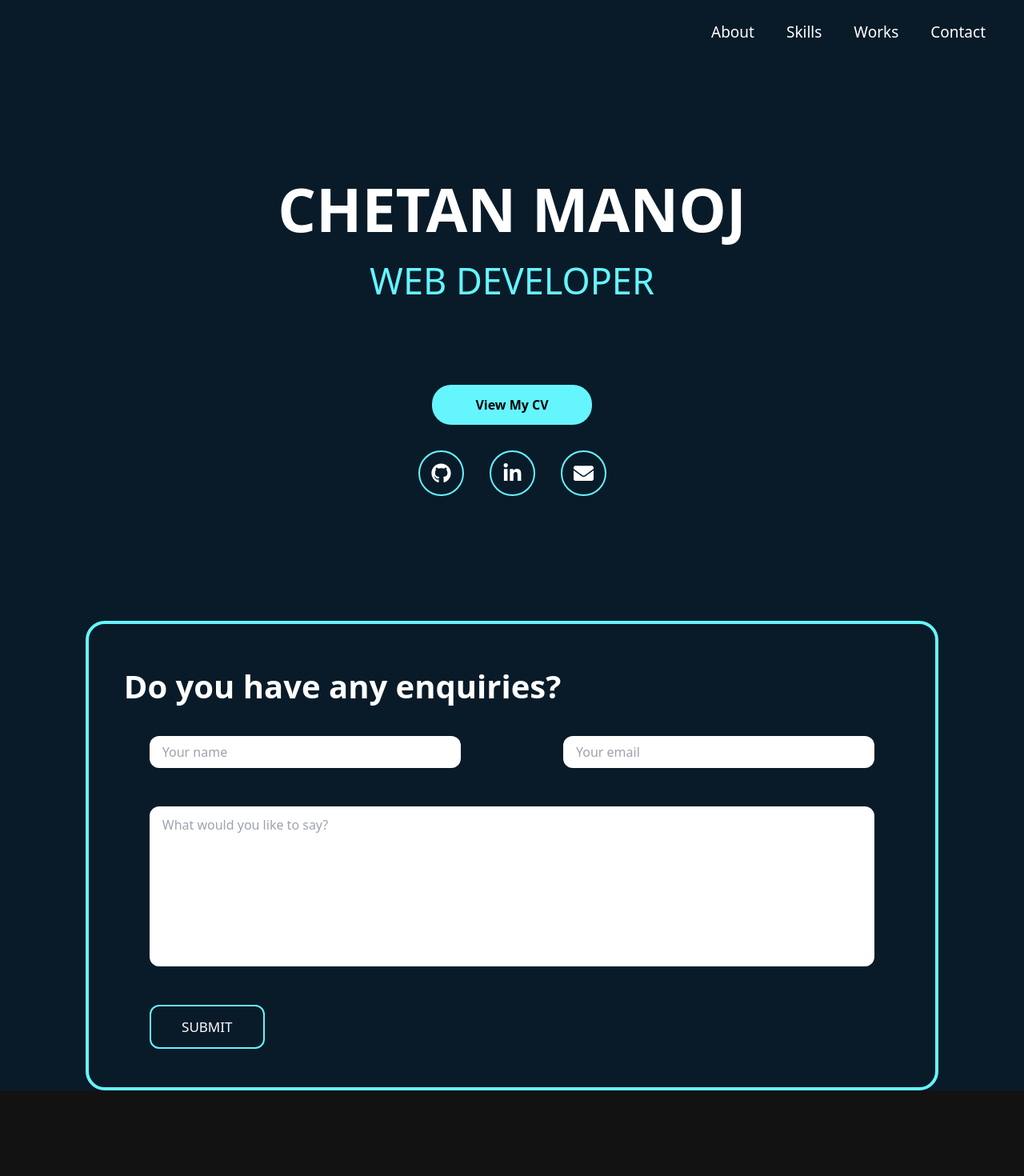
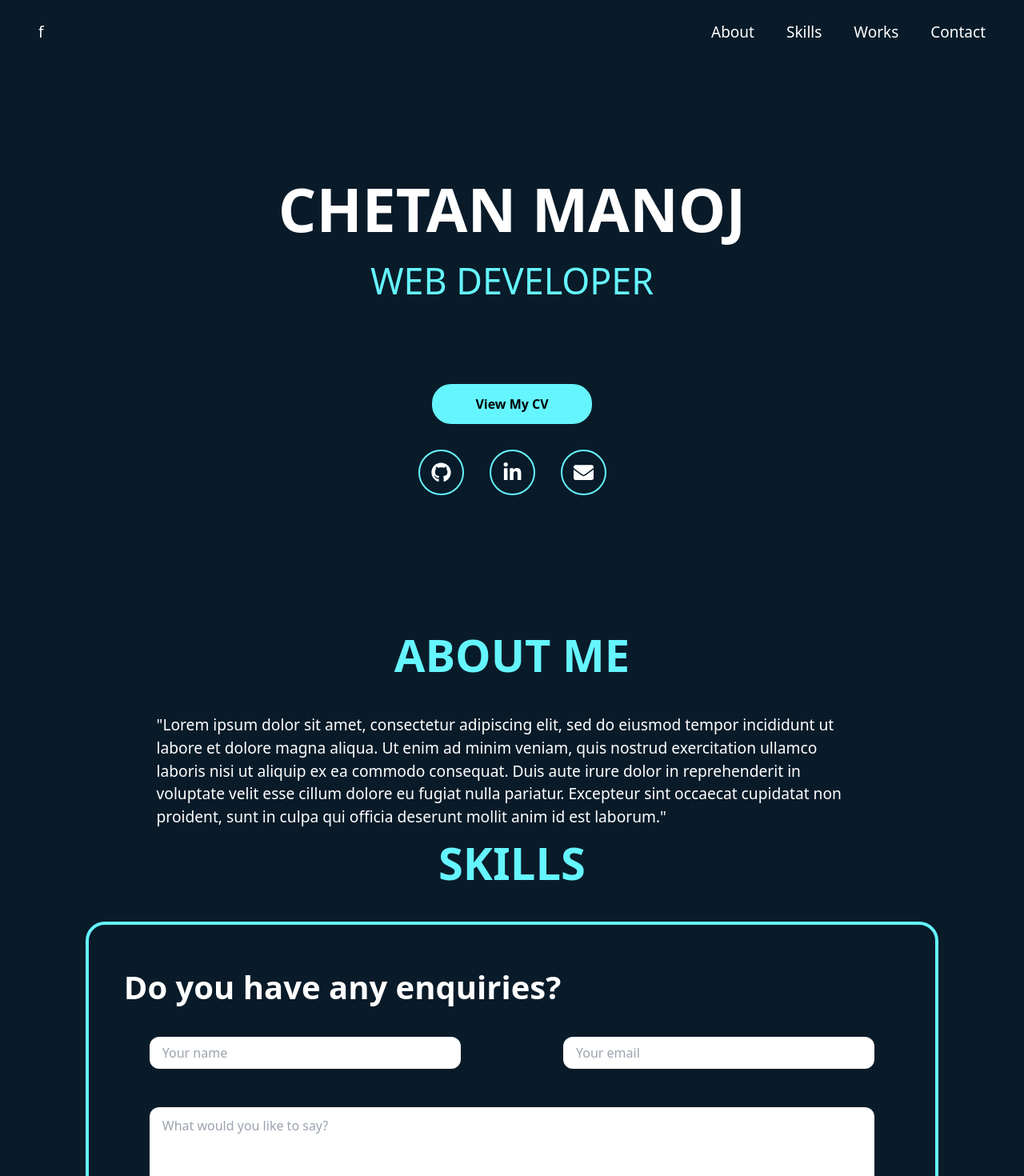
Before and after one commit to chetanmanoj/portfolio, a React (Vite) app: page / in a window 1280 px wide. Shown: the top 1470 px of the page at 80% size. Before the commit the page ends 1363 px from the top, so only its background shows below. Built offline with nearby package versions, Linux system fonts and the light colour scheme.

Commit message:
WIP: Working on about and skills section

```diff
--- a/package.json
+++ b/package.json
@@ -10,10 +10,13 @@
     "preview": "vite preview"
   },
   "dependencies": {
+    "@emailjs/browser": "^3.11.0",
+    "@react-three/fiber": "^8.13.0",
     "framer-motion": "^10.12.4",
     "react": "^18.2.0",
     "react-dom": "^18.2.0",
-    "react-icons": "^4.8.0"
+    "react-icons": "^4.8.0",
+    "react-router-dom": "^6.11.0"
   },
   "devDependencies": {
     "@types/react": "^18.0.28",
--- a/src/App.jsx
+++ b/src/App.jsx
@@ -1,7 +1,11 @@
 import NavBar from "./components/NavBar"
 
 import About from "./sections/About"
+import RealAbout from "./sections/RealAbout"
+import Skills from "./sections/Skills"
+import Works from "./sections/Works"
 import Contact from "./sections/Contact"
+
 
 function App() {
 
@@ -12,6 +16,9 @@ function App() {
      <NavBar/>
      <div className="flex flex-col justify-center items-center">
      <About/>
+     <RealAbout/>
+     <Skills/>
+     <Works/>
      <Contact/>
      </div>
     </div>
--- a/src/components/NavBar.jsx
+++ b/src/components/NavBar.jsx
@@ -1,5 +1,7 @@
 import React, {useState} from 'react'
 import {motion} from 'framer-motion'
+import { Link } from 'react-router-dom'
+
 
 import { navLinks } from '../constants'
 
@@ -7,12 +9,29 @@ const NavBar = () => {
   const[active, setActive] = useState('')
 
   return (
-    <motion.div className='bg-transparent h-[80px] rounded-b-[35px] text-[19px] flex flex-row-reverse items-center'
+    <motion.div className='bg-transparent h-[80px] rounded-b-[35px] text-[19px] flex flex-row items-center justify-between'
     initial={{ opacity: 0 }}
     animate={{ opacity: 1 }}
     transition={{duration:1}}
     >
-     <ul className='list-none flex justify-end text-white items-start flex-row gap-[40px] mr-12'>
+      {/* <Link
+          to='/'
+          // className='flex items-center gap-2'
+          onClick={() => {
+            setActive("");
+            window.scrollTo(0, 0);
+          }}
+        > */}
+      <button className='flex justify-start items-start ml-12'
+       onClick={() => {
+        setActive("");
+        window.scrollTo(0, 0);
+      }}>
+        f
+      </button>
+      {/* </Link> */}
+
+     <ul className='list-none flex justify-end text-white items-end flex-row gap-[40px] mr-12'>
      {navLinks.map((nav) => (
      <li
       key={nav.id}
--- a/src/sections/About.jsx
+++ b/src/sections/About.jsx
@@ -1,25 +1,46 @@
-import React from 'react'
+import React, {useState, useEffect} from 'react'
 import {motion} from 'framer-motion'
 import {FaGithub, FaLinkedinIn, FaEnvelope} from 'react-icons/fa'
 
 const About = () => {
+
+  const headlines = ['COMPUTER SCIENCE ENGINEER', 'WEB DEVELOPER']
+
+  const [currentIndex, setCurrentIndex] = useState(0)
+  const[currentHead,setCurrentHead] = useState(headlines[currentIndex])
+
+
+  useEffect(() => {
+    const intervalId = setInterval(() => {
+      setCurrentIndex((currentIndex + 1) % headlines.length)
+    }, 5000)
+    return () => clearInterval(intervalId)
+  },[currentIndex, headlines.length])
+
+  useEffect(() => {
+    setCurrentHead(headlines[currentIndex]);
+  }, [currentIndex, headlines]);
+
   return (
     <motion.section
 
-    id='about'
-    className='bg-transparent w-10/12 flex h-[600px] mt-8 mb-16'
+    // id='about'
+    className='bg-transparent w-10/12 flex h-[37.5rem] mt-8 mb-16'
     initial={{opacity:0, x:-150}}
     animate={{opacity:1, x:0}}
     transition={{duration:1}}
     >
         <div className='flex flex-1 items-center justify-center flex-col'>
-            <span className='text-[75px] text-white font-bold'>CHETAN MANOJ</span>
-            <span className='text-[#65f5ff] text-[45px]'>WEB DEVELOPER</span>
+            <span className='text-[4.68rem] text-white font-bold'>CHETAN MANOJ</span>
+            <motion.span
+
+            className='text-[#65f5ff] text-[2.8rem]'>
+              {currentHead}</motion.span>
             <a onClick={()=>window.open('https://drive.google.com/file/d/1ajd4MBXQUU0-XF-AzeX3_HwDz5_ZLyhC/view?usp=share_link')}
             className='mt-24'
             >
             <motion.button
-              className='bg-[#65f5ff] text-black w-[200px] font-bold h-[50px] rounded-3xl'
+              className='bg-[#65f5ff] text-black w-[12.5rem] font-bold h-[3.125rem] rounded-3xl'
               whileHover={{boxShadow:"0px 0px 12px rgb(255,255,255)",
               border:'1px solid white',
               scale:1.05,
@@ -32,7 +53,7 @@ const About = () => {
             <a onClick={()=>window.open('https://github.com/chetanmanoj')}>
             <motion.button
             whileHover={{scale:1.05, border:'1px solid white'}}
-            className='flex items-center justify-center text-white text-[25px] rounded-[30px] border-solid border-2 h-[57px] w-[57px] border-[#65f5ff] hover:border-0 hover:bg-black hover:text-[#65f5ff] transition-75'>
+            className='flex items-center justify-center text-white text-[1.563rem] rounded-[1.875rem] border-solid border-2 h-[3.563rem] w-[3.563rem] border-[#65f5ff] hover:border-0 hover:bg-black hover:text-[#65f5ff] transition-75'>
             <FaGithub/>
             </motion.button>
 
@@ -41,7 +62,7 @@ const About = () => {
             <a onClick={()=>window.open('https://www.linkedin.com/in/chetan-manoj/')}>
             <motion.button
             whileHover={{scale:1.05, border:'1px solid white'}}
-            className='flex items-center justify-center text-white text-[25px] rounded-[30px] border-solid border-2 h-[57px] w-[57px] border-[#65f5ff] hover:border-0 hover:bg-black hover:text-[#65f5ff] transition-75'>
+            className='flex items-center justify-center text-white text-[1.563rem] rounded-[1.875rem] border-solid border-2 h-[3.563rem] w-[3.563rem] border-[#65f5ff] hover:border-0 hover:bg-black hover:text-[#65f5ff] transition-75'>
             <FaLinkedinIn/>
             </motion.button>
 
@@ -50,7 +71,7 @@ const About = () => {
             <a onClick={()=>window.open('mailto:chetanmanoj2001@gmail.com')}>
             <motion.button
             whileHover={{scale:1.05, border:'1px solid white'}}
-            className='flex items-center justify-center text-white text-[25px] rounded-[30px] border-solid border-2 h-[57px] w-[57px] border-[#65f5ff] hover:border-0 hover:bg-black hover:text-[#65f5ff] transition-75'>
+            className='flex items-center justify-center text-white text-[1.563rem] rounded-[1.875rem] border-solid border-2 h-[3.563rem] w-[3.563rem] border-[#65f5ff] hover:border-0 hover:bg-black hover:text-[#65f5ff] transition-75'>
             <FaEnvelope/>
             </motion.button>
 
--- a/src/sections/Contact.jsx
+++ b/src/sections/Contact.jsx
@@ -4,12 +4,12 @@ import {motion} from 'framer-motion'
 const Contact = () => {
   return (
     <motion.section id='contact'
-      className='h-full w-10/12 bg-transparent border-4 border-solid border-[#65f5ff] rounded-3xl flex justify-center'
+      className='h-full w-10/12 bg-transparent border-4 border-solid border-[#65f5ff] rounded-3xl flex justify-center mb-24'
       initial={{x:-150}}
       animate={{x:0}}
     >
       <div className='w-11/12 my-12'>
-        <span className='text-[40px] font-bold'>Do you have any enquiries?</span>
+        <span className='text-[2.5rem] font-bold'>Do you have any enquiries?</span>
         <form className='mt-8 mx-8'>
         <div className='flex flex-row mb-12'>
 
@@ -17,13 +17,13 @@ const Contact = () => {
           type='text'
           name='name'
           placeholder='Your name'
-          className='w-[420px] h-[40px] pl-4 rounded-xl bg-white text-black outline-none'
+          className='w-[26.25rem] h-[2.5rem] pl-4 rounded-xl bg-white text-black outline-none'
         />
         <input
           type='email'
           name='email'
           placeholder='Your email'
-          className='w-[420px] h-[40px] pl-4 rounded-xl bg-white text-black outline-none ml-32'
+          className='w-[26.25rem] h-[2.5rem] pl-4 rounded-xl bg-white text-black outline-none ml-32'
         />
         </div>
         <div>
@@ -31,13 +31,13 @@ const Contact = () => {
             type='text'
             name='message'
             placeholder='What would you like to say?'
-            className='w-full h-[200px] mb-12 pl-4 rounded-xl bg-white text-black outline-none pb-[154px]'
+            className='w-full h-[12.5rem] mb-12 pl-4 rounded-xl bg-white text-black outline-none pb-[9.625rem]'
           />
         </div>
         <motion.button
         whileHover={{backgroundColor:'#65f5ff', color:'black'}}
         transition={{duration:0.2}}
-        className='h-[55px] w-36 text-[17px] rounded-xl border-2 border-[#65f5ff]'
+        className='h-[3.438rem] w-36 text-[1.063rem] rounded-xl border-2 border-[#65f5ff]'
         >
         SUBMIT
         </motion.button>
--- /dev/null
+++ b/src/sections/RealAbout.jsx
@@ -0,0 +1,25 @@
+import React from "react";
+
+const RealAbout = () => {
+  return (
+    <section id="about" className="h-full flex w-10/12 items-center justify-center">
+      <div className="flex flex-col items-center justify-center">
+        <span className="text-[3.5rem] font-bold text-[#65f5ff]">ABOUT ME</span>
+        <div className="w-10/12 flex flex-row mt-8">
+        <p className="text-[1.2rem]">
+          "Lorem ipsum dolor sit amet, consectetur adipiscing elit, sed do
+          eiusmod tempor incididunt ut labore et dolore magna aliqua. Ut enim ad
+          minim veniam, quis nostrud exercitation ullamco laboris nisi ut
+          aliquip ex ea commodo consequat. Duis aute irure dolor in
+          reprehenderit in voluptate velit esse cillum dolore eu fugiat nulla
+          pariatur. Excepteur sint occaecat cupidatat non proident, sunt in
+          culpa qui officia deserunt mollit anim id est laborum."
+        </p>
+
+        </div>
+      </div>
+    </section>
+  );
+};
+
+export default RealAbout;
--- /dev/null
+++ b/src/sections/Skills.jsx
@@ -0,0 +1,19 @@
+import React from 'react'
+
+const Skills = () => {
+  return (
+    <section
+    id='skills'
+    className='h-full w-10/12'
+    >
+    <div className="flex flex-col items-center justify-center">
+        <span className="text-[3.5rem] font-bold text-[#65f5ff]">SKILLS</span>
+        <div className="w-10/12 flex flex-row mt-8">
+
+        </div>
+      </div>
+    </section>
+  )
+}
+
+export default Skills
--- /dev/null
+++ b/src/sections/Works.jsx
@@ -0,0 +1,14 @@
+import React from 'react'
+
+const Works = () => {
+  return (
+    <section
+        id='works'
+        className='h-full'
+    >
+
+    </section>
+  )
+}
+
+export default Works
```
Also changed, not shown: 1 other file (tests, documents, lock files or other folders).
